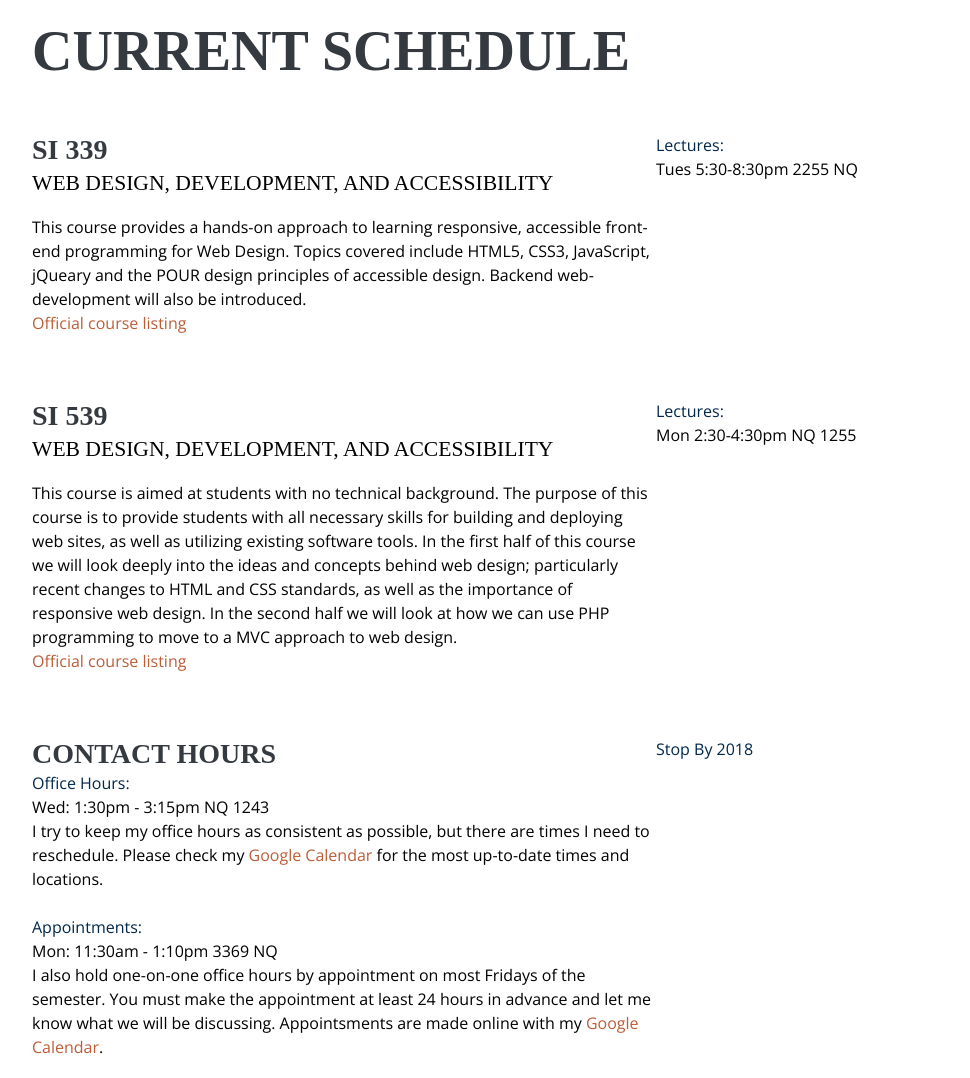
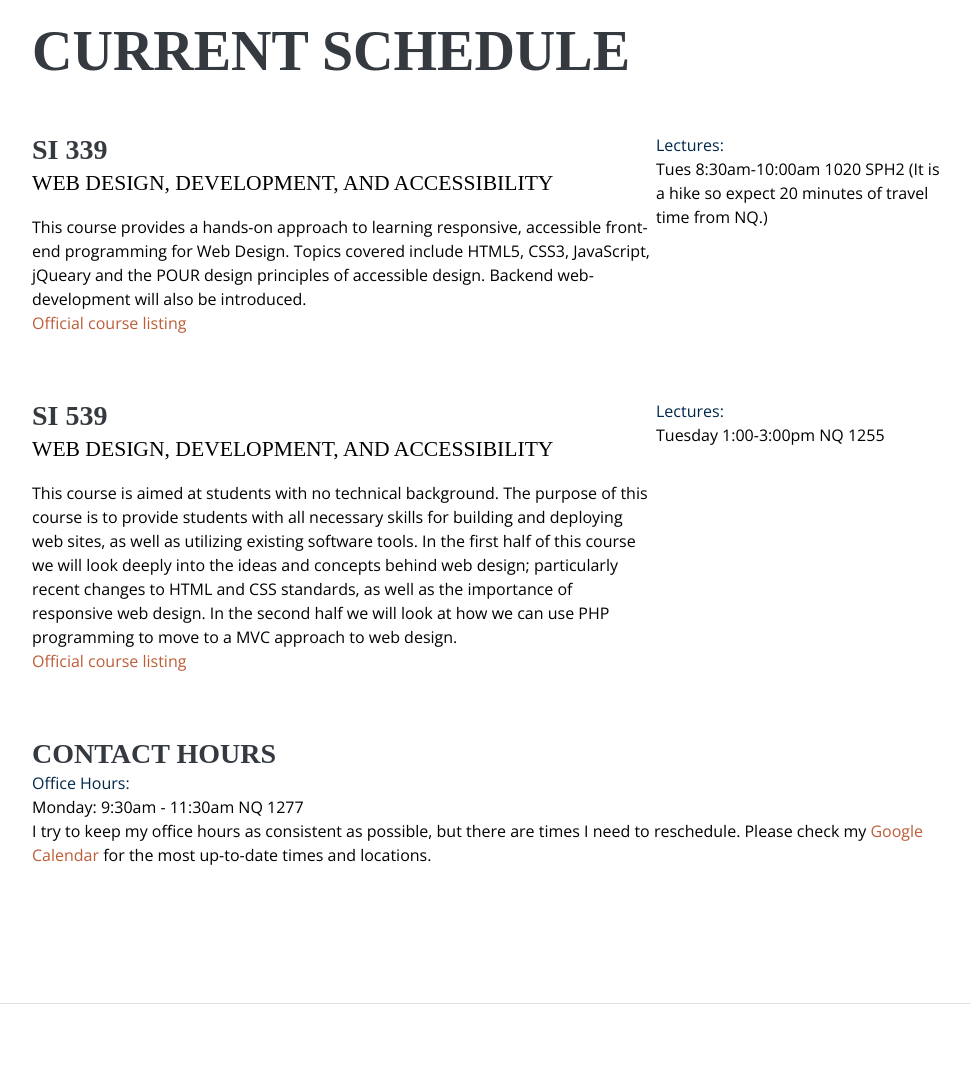
Before and after one commit to cvanlent/cvanlent.github.io, a plain HTML site: page index.html in a window 1280 px wide. Shown: the part 880-1958 px from the top of the page, without its empty margins (288-1258 px from the left). Drawn offline with nearby package versions, Linux system fonts and the light colour scheme; a web font is replaced by a local one.

Commit message:
Update index.html
Updated times for Fall 2019 schedule.

```diff
--- a/index.html
+++ b/index.html
@@ -63,7 +63,7 @@
           <h1 class="mb-0">Colleen
             <span class="text-primary">van Lent</span>
           </h1>
-          <div class="subheading mb-5">105 S. State St · School of Information · Office #3369 · Ann Arbor, MI 48103 <br/>
+          <div class="subheading mb-5">715 N. University Ave.  Office #201C Ann Arbor, MI 48109-1600 <br/>
           collemc @umich.edu
           <ul class="list-inline list-social-icons mb-0">
             <li class="list-inline-item">
@@ -105,7 +105,7 @@
               <a href = "https://www.si.umich.edu/programs/courses/339#gsc.tab=0"> Official course listing</a></p>
             </div>
             <div class="resume-date">
-              <span class="text-primary">Lectures:</span><br/> Tues 5:30-8:30pm 2255 NQ<br/>
+              <span class="text-primary">Lectures:</span><br/> Tues 8:30am-10:00am 1020 SPH2 (It is a hike so expect 20 minutes of travel time from NQ.)<br/>
             </div>
           </div>
           <div class="resume-item d-flex flex-column flex-md-row mb-5">
@@ -116,20 +116,16 @@
               <a href = "https://www.si.umich.edu/programs/courses/539#gsc.tab=0"> Official course listing</a></p>
             </div>
             <div class="resume-date">
-              <span class="text-primary">Lectures:</span><br/> Mon 2:30-4:30pm NQ 1255<br/>
+              <span class="text-primary">Lectures:</span><br/> Tuesday 1:00-3:00pm NQ 1255<br/>
             </div>
           </div>
 
           <div class="resume-item d-flex flex-column flex-md-row mb-5">
             <div class="resume-content mr-auto">
               <h3 class="mb-0">Contact Hours</h3>
-              <p> <span class="text-primary">Office Hours:</span><br/> Wed: 1:30pm - 3:15pm NQ 1243<br/>
+              <p> <span class="text-primary">Office Hours:</span><br/> Monday: 9:30am - 11:30am NQ 1277<br/>
                I try to keep my office hours as consistent as possible, but there are times I need to reschedule.  Please check my
                <a href = "http://www.google.com/calendar/embed?src=collemc%40umich.edu&ctz=America/New_York"> Google Calendar </a> for the most up-to-date times and locations.<br/><br/>
-              <span class="text-primary">Appointments:</span><br/> Mon: 11:30am - 1:10pm 3369 NQ<br/>  I also hold one-on-one office hours by appointment on most Fridays of the semester.  You must make the appointment at least 24 hours in advance and let me know what we will be discussing.  Appointsments are made online with my <a href = "https://calendar.google.com/calendar/selfsched?sstoken=UU8wRGFQb1NtWUJEfGRlZmF1bHR8MzYxZWIwYjliNWQ2MDAyYzFjN2RiMTQ3NTkyNjlkNTM">Google Calendar</a>.</p>
-            </div>
-            <div class="resume-date">
-              <span class="text-primary">Stop By 2018</span>
             </div>
           </div>
         </div>
```
